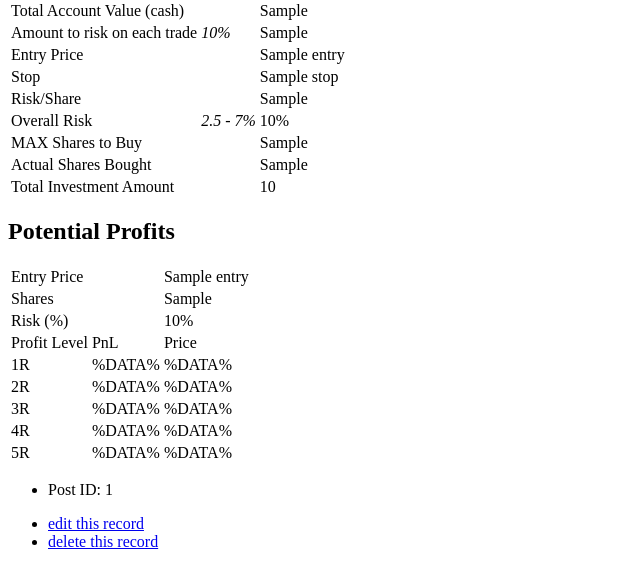
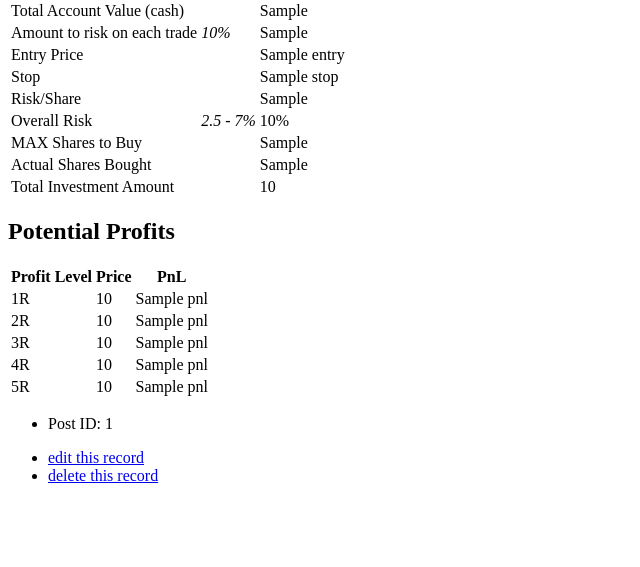
Before and after one commit to lautomator/stocks-log, a Flask app: template templates/post.html in a window 1280 px wide. Shown: the part 553-1120 px from the top of the page, without its empty margins (0-640 px from the left). After the commit the page ends 1036 px from the top, so only its background shows below. Run offline with Flask 2, Linux system fonts and the light colour scheme; the template is opened without the code that fills it: most values are stand-ins (such as "Sample title", 1, 10 or a date in 2020).

Commit message:
working on calculations for potential profits

```diff
--- a/app.py
+++ b/app.py
@@ -99,9 +99,9 @@ def delete_record(post_id):
     pass
 
 
-def risk_reward_calc(data):
+def risk_calc(data):
     # account value and risk per trade are hard coded for now
-    risk_reward = {
+    risk = {
         'account_value': 10000,
         'risk_per_trade': .02,
         'risk_per_trade_amt': None,
@@ -115,26 +115,59 @@ def risk_reward_calc(data):
     }
 
     # overall risk = risk per share / entry price
-    risk_reward['overall_risk'] = round(risk_reward['risk_share']\
-        / risk_reward['entry'], 3)
+    risk['overall_risk'] = round(risk['risk_share']\
+        / risk['entry'], 2)
 
     # max risk amount per trade (given the account value)
-    risk_reward['risk_per_trade_amt'] = risk_reward['account_value']\
-        * risk_reward['risk_per_trade']
+    risk['risk_per_trade_amt'] = risk['account_value']\
+        * risk['risk_per_trade']
 
-    risk_reward['max_shares'] = round(risk_reward['risk_per_trade_amt']\
-        / risk_reward['risk_share'])
+    risk['max_shares'] = round(risk['risk_per_trade_amt']\
+        / risk['risk_share'])
 
-    risk_reward['investment_total'] = risk_reward['entry']\
-        * risk_reward['actual_shares']
+    risk['investment_total'] = risk['entry']\
+        * risk['actual_shares']
+    return risk
 
-    return risk_reward
 
-def potential_profits(data):
-    pass
+def profit_calc(data):
+    potential_profits = {
+        '1r': {},
+        '2r': {},
+        '3r': {},
+        '4r': {},
+        '5r': {}
+    }
+    entry_price = data['entry']
+    no_of_shares = data['actual_shares']
+    risk_perc = data['overall_risk']
+
+    def price(level, entry_price, risk_perc):
+        result = round((risk_perc * level + 1) * entry_price, 2)
+        return result
+
+    def pnl(price, entry_price, no_of_shares):
+        result = (price - entry_price) * no_of_shares
+        return round(result, 2)
+
+    potential_profits['1r']['price'] = price(1, entry_price, risk_perc)
+    potential_profits['2r']['price'] = price(2, entry_price, risk_perc)
+    potential_profits['3r']['price'] = price(3, entry_price, risk_perc)
+    potential_profits['4r']['price'] = price(4, entry_price, risk_perc)
+    potential_profits['5r']['price'] = price(5, entry_price, risk_perc)
+
+    potential_profits['1r']['pnl'] = price(potential_profits['1r']['price'], entry_price, no_of_shares)
+    potential_profits['2r']['pnl'] = price(potential_profits['2r']['price'], entry_price, no_of_shares)
+    potential_profits['3r']['pnl'] = price(potential_profits['3r']['price'], entry_price, no_of_shares)
+    potential_profits['4r']['pnl'] = price(potential_profits['4r']['price'], entry_price, no_of_shares)
+    potential_profits['5r']['pnl'] = price(potential_profits['5r']['price'], entry_price, no_of_shares)
+
+    return potential_profits
+
 
 def report_summary(data):
     pass
+
 
 def get_risk_per_share(entry_price, stop_price):
     risk = float(entry_price) - float(stop_price)
@@ -158,8 +191,8 @@ def index():
 def show_post(post_id):
     sql = 'select * from stocks_log where id = ?'
     data = query_db(sql, [post_id], one=True)
-    risk_data = risk_reward_calc(data)
-    profit_data = {}
+    risk_data = risk_calc(data)
+    profit_data = profit_calc(risk_data)
     return render_template(
         'post.html',
         post_id=post_id,
--- a/templates/post.html
+++ b/templates/post.html
@@ -110,51 +110,40 @@
         <h2>Potential Profits</h2>
 
         <table>
+            <thead>
                 <tr>
-                <td>Entry Price</td>
-                <td>&nbsp;</td>
-                <td>{{ risk_data['entry'] }}</td>
+                    <th>Profit Level</th>
+                    <th>Price</th>
+                    <th>PnL</th>
                 </tr>
-            <tr>
-                <td>Shares</td>
-                <td>&nbsp;</td>
-                <td>{{ risk_data['actual_shares'] }}</td>
-            </tr>
-            <tr>
-                <td>Risk (%)</td>
-                <td>&nbsp;</td>
-                <td>{{ risk_data['overall_risk'] * 100 }}%</td>
-            </tr>
-            <tr>
-                <td>Profit Level</td>
-                <td>PnL</td>
-                <td>Price</td>
-            </tr>
+            </thead>
+            <tbody>
                 <tr>
                     <td>1R</td>
-                <td>%DATA%</td>
-                <td>%DATA%</td>
+                    <td>{{ profit_data['1r']['price'] }}</td>
+                    <td>{{ profit_data['1r']['pnl'] }}</td>
                 </tr>
                 <tr>
                     <td>2R</td>
-                <td>%DATA%</td>
-                <td>%DATA%</td>
+                    <td>{{ profit_data['2r']['price'] }}</td>
+                    <td>{{ profit_data['2r']['pnl'] }}</td>
                 </tr>
                 <tr>
                     <td>3R</td>
-                <td>%DATA%</td>
-                <td>%DATA%</td>
+                    <td>{{ profit_data['3r']['price'] }}</td>
+                    <td>{{ profit_data['3r']['pnl'] }}</td>
                 </tr>
                 <tr>
                     <td>4R</td>
-                <td>%DATA%</td>
-                <td>%DATA%</td>
+                    <td>{{ profit_data['4r']['price'] }}</td>
+                    <td>{{ profit_data['4r']['pnl'] }}</td>
                 </tr>
                 <tr>
                     <td>5R</td>
-                <td>%DATA%</td>
-                <td>%DATA%</td>
+                    <td>{{ profit_data['5r']['price'] }}</td>
+                    <td>{{ profit_data['5r']['pnl'] }}</td>
                 </tr>
+            </tbody>
         </table>
     </div>
 
```
Also changed, not shown: readme.md. Lines whose indentation alone changed are shown as unchanged.
